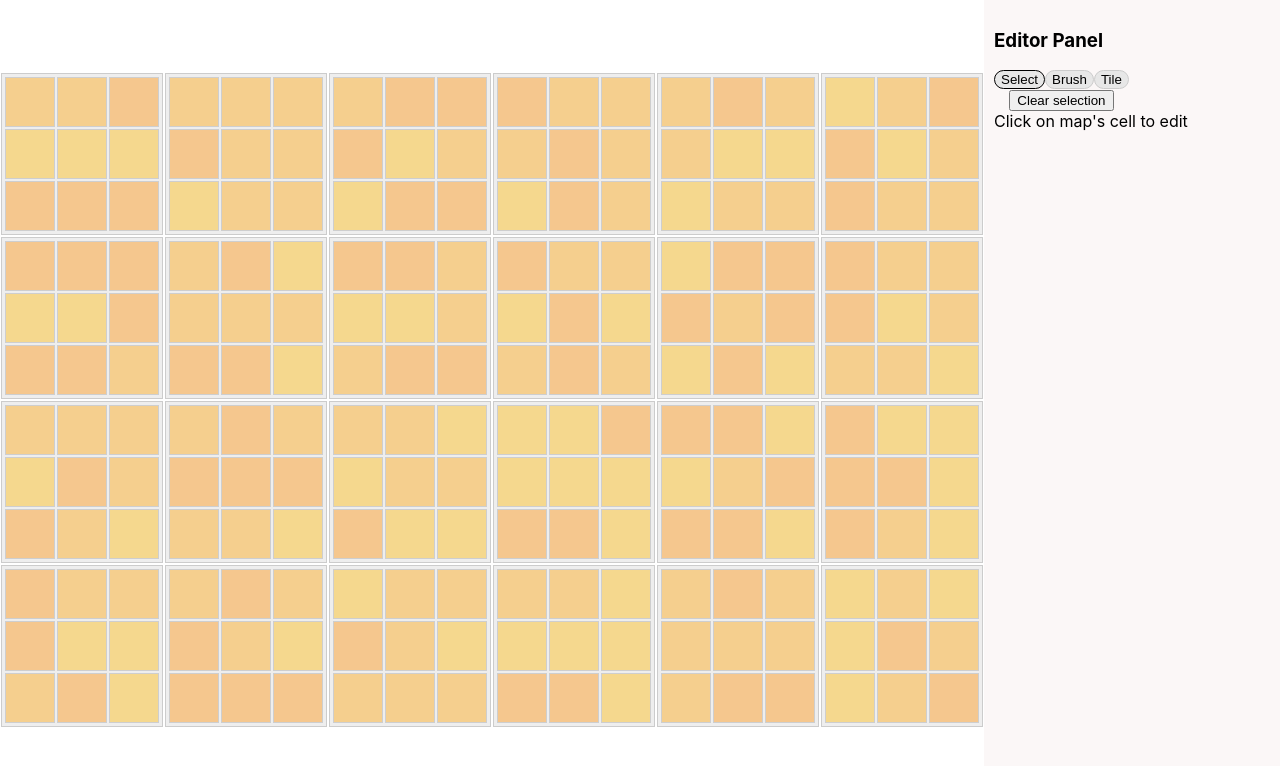
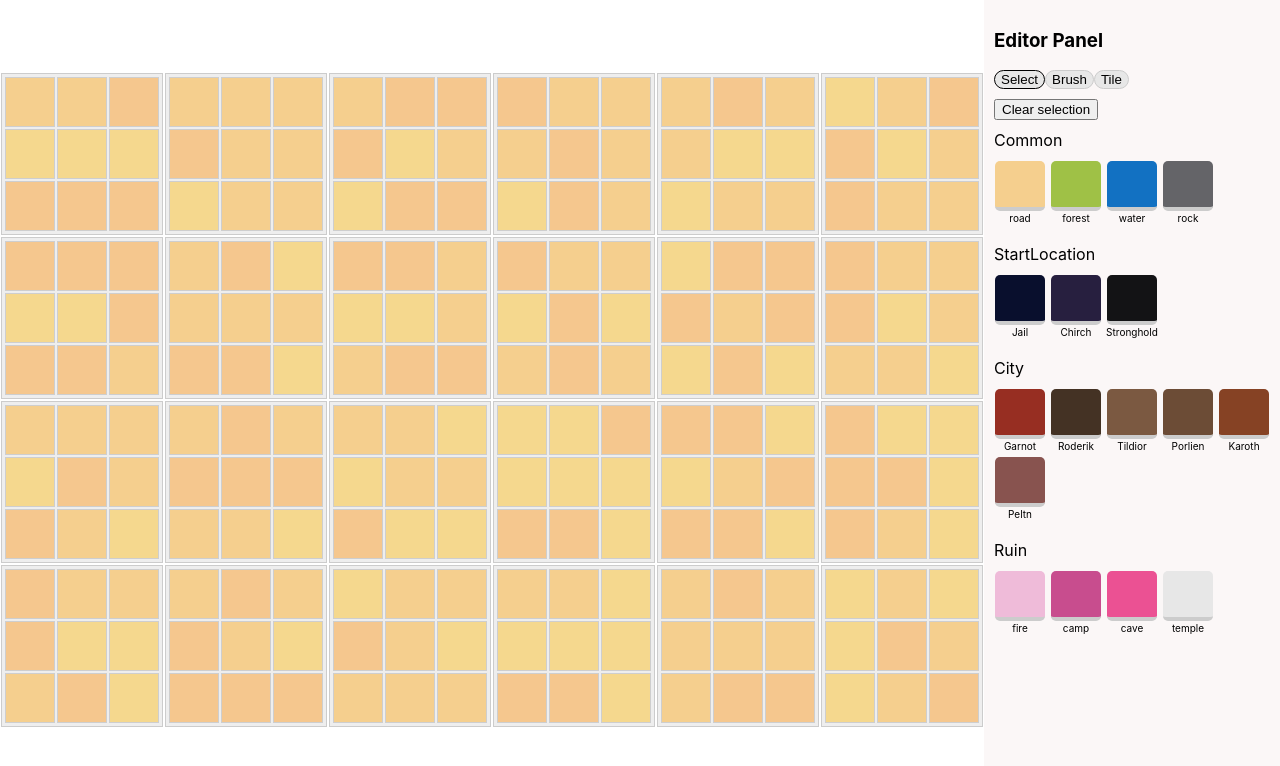
Before and after one commit to rkvtsn/cubic-mages, a React (Create React App) app: page /editor in a window 1280 px wide. Shown: the top 766 px of the page. Built offline with nearby package versions, Linux system fonts and the light colour scheme.

Commit message:
[editor] - refactoring deleted and removed unnecessery code

```diff
--- a/src/pages/Editor/EditorPanel/PaintPanel/index.tsx
+++ b/src/pages/Editor/EditorPanel/PaintPanel/index.tsx
@@ -1,16 +1,18 @@
-import { CELLS_BY_GROUPS } from "constants/cells";
-import React, { memo } from "react";
+import React from "react";
+import { CELLS_BY_GROUPS, CELL_TYPES } from "constants/cells";
+import { EditorPanelState } from "pages/Editor/types";
 import { CellBaseModel } from "types/CellModel";
 import EditorCell from "../EditorCell";
 import { PStyled } from "../styled";
 import { CellEditOptionsRowStyled, CellEditOptionsStyled } from "./styles";
+import { useState } from "react";
 
 interface PaintPanelProps {
   onSelect: (cell: CellBaseModel) => void;
-  selected: string | undefined;
+  editorPanelState: EditorPanelState;
 }
 
-const PaintPanel = ({ onSelect, selected }: PaintPanelProps) => {
+const PaintPanel = ({ onSelect, editorPanelState }: PaintPanelProps) => {
   return (
     <CellEditOptionsStyled>
       {Object.keys(CELLS_BY_GROUPS).map((cellKey) => (
@@ -20,7 +22,7 @@ const PaintPanel = ({ onSelect, selected }: PaintPanelProps) => {
             {CELLS_BY_GROUPS[cellKey].map((cell) => (
               <EditorCell
                 key={cell.name}
-                isSelected={selected === cell.name}
+                isSelected={editorPanelState.cell?.name === cell.name}
                 onClick={onSelect}
                 cell={cell}
               />
@@ -32,4 +34,4 @@ const PaintPanel = ({ onSelect, selected }: PaintPanelProps) => {
   );
 };
 
-export default memo(PaintPanel);
+export default PaintPanel;
--- a/src/pages/Editor/EditorPanel/index.tsx
+++ b/src/pages/Editor/EditorPanel/index.tsx
@@ -4,10 +4,10 @@ import ControlPanel from "components/ControlPanel";
 import { EditorModeEnum, EditorPanelState } from "../types";
 import { CONTROL_BUTTONS } from "../constants";
 import PaintPanel from "./PaintPanel";
-import { EditorPanelWrapperStyled, PStyled } from "./styled";
+import { EditorPanelWrapperStyled } from "./styled";
+import { ClearButtonStyled } from "./styles";
 
 interface EditorPanelProps {
-  isPaintMode: boolean;
   onClick: (cell: CellBaseModel) => void;
   onClearSelect: () => void;
   editorPanelState: EditorPanelState;
@@ -19,7 +19,6 @@ const EditorPanel = ({
   onClick,
   editorPanelState,
   onChange,
-  isPaintMode,
 }: EditorPanelProps) => {
   const handleOnChange = useCallback(
     (mode: EditorModeEnum) => {
@@ -31,9 +30,10 @@ const EditorPanel = ({
 
   const handleClick = useCallback(
     (cell: CellBaseModel) => {
-      onClick(cell);
       if (editorPanelState.mode !== EditorModeEnum.Select) {
         onChange({ cell });
+      } else {
+        onClick(cell);
       }
     },
     [onClick, onChange, editorPanelState?.mode]
@@ -48,20 +48,13 @@ const EditorPanel = ({
           onChange={handleOnChange}
           selected={editorPanelState.mode}
         />
-        <div>
-          {editorPanelState.mode === EditorModeEnum.Select && (
-            <button onClick={onClearSelect}>Clear selection</button>
-          )}
-        </div>
+        {editorPanelState.mode === EditorModeEnum.Select && (
+          <ClearButtonStyled onClick={onClearSelect}>
+            Clear selection
+          </ClearButtonStyled>
+        )}
       </div>
-      {isPaintMode ? (
-        <PaintPanel
-          onSelect={handleClick}
-          selected={editorPanelState?.cell?.name}
-        />
-      ) : (
-        <PStyled>Click on map's cell to edit</PStyled>
-      )}
+      <PaintPanel onSelect={handleClick} editorPanelState={editorPanelState} />
     </EditorPanelWrapperStyled>
   );
 };
--- /dev/null
+++ b/src/pages/Editor/EditorPanel/styles.ts
@@ -0,0 +1,6 @@
+import styled from "styled-components";
+
+export const ClearButtonStyled = styled.button`
+  margin: 10px 0px;
+  display: block;
+`;
--- a/src/pages/Editor/index.tsx
+++ b/src/pages/Editor/index.tsx
@@ -107,12 +107,6 @@ const Editor = () => {
         onChange={updateEditorPanelState}
         onClearSelect={handleOnClearSelect}
         onClick={handleOnClickPanel}
-        isPaintMode={
-          !!(
-            selectedCells?.length ||
-            editorPanelState.mode !== EditorModeEnum.Select
-          )
-        }
       />
     </EditorWrapperStyled>
   );
```
